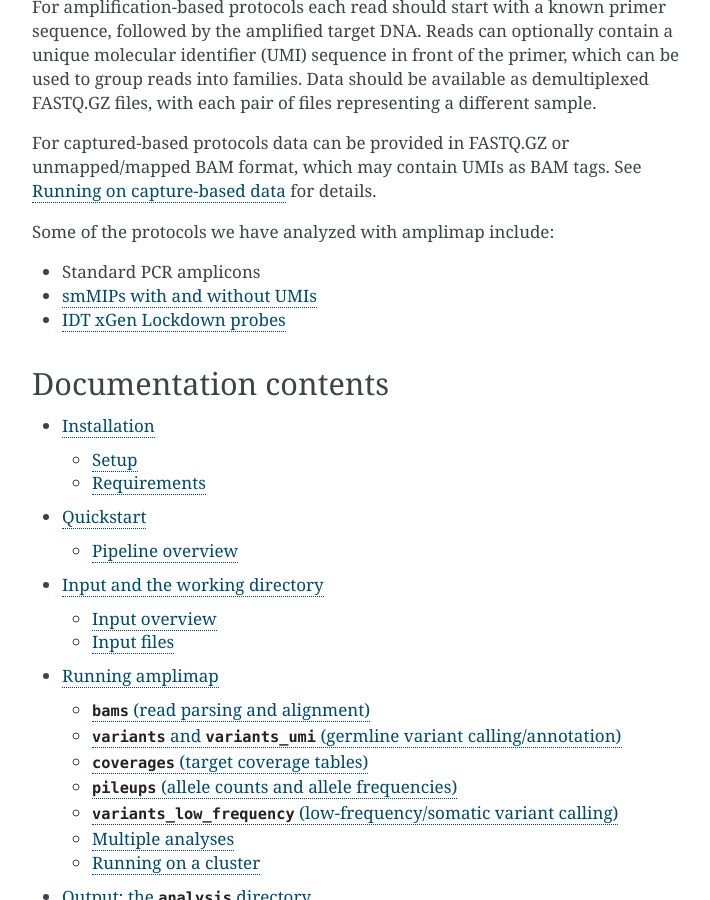
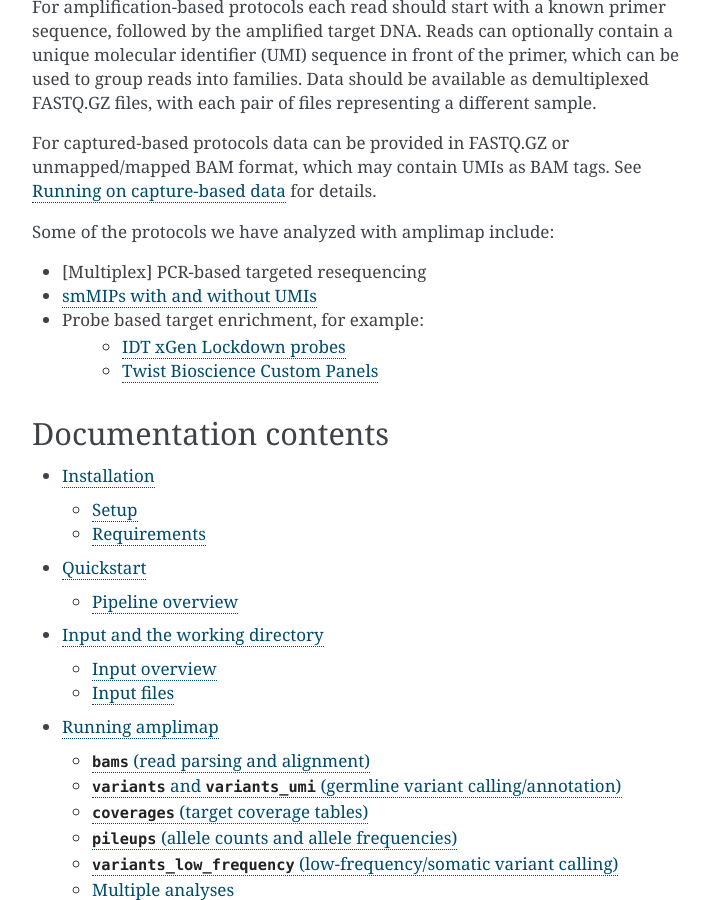
Before and after one commit to koelling/amplimap, a Sphinx documentation site: the page built from docs/index.rst, in a window 1280 px wide and 900 px high, scrolled down 1187 px. Shown: the whole window, without its empty margins (388-1098 px from the left). Built offline with Sphinx 7.4.7, drawn with Linux system fonts in a browser that asks for light colours.

Commit message:
update docs

```diff
--- a/README.rst
+++ b/README.rst
@@ -44,9 +44,11 @@
 
 Some of the protocols we have analyzed with amplimap include:
 
-- Standard PCR amplicons
+- [Multiplex] PCR-based targeted resequencing
 - `smMIPs with and without UMIs <https://www.ncbi.nlm.nih.gov/pmc/articles/PMC3638140/>`_
-- `IDT xGen Lockdown probes <https://www.idtdna.com/pages/products/next-generation-sequencing/hybridization-capture/custom-probes-panels/xgen-lockdown-probes>`_
+- Probe based target enrichment, for example:
+   + `IDT xGen Lockdown probes <https://www.idtdna.com/pages/products/next-generation-sequencing/hybridization-capture/custom-probes-panels/xgen-lockdown-probes>`_
+   + `Twist Bioscience Custom Panels <https://twistbioscience.com/products/ngs#product-featured-2911>`_
 
 Tutorials
 ---------
--- a/docs/index.rst
+++ b/docs/index.rst
@@ -45,9 +45,11 @@
 
 Some of the protocols we have analyzed with amplimap include:
 
-- Standard PCR amplicons
+- [Multiplex] PCR-based targeted resequencing
 - `smMIPs with and without UMIs <https://www.ncbi.nlm.nih.gov/pmc/articles/PMC3638140/>`_
-- `IDT xGen Lockdown probes <https://www.idtdna.com/pages/products/next-generation-sequencing/hybridization-capture/custom-probes-panels/xgen-lockdown-probes>`_
+- Probe based target enrichment, for example:
+   + `IDT xGen Lockdown probes <https://www.idtdna.com/pages/products/next-generation-sequencing/hybridization-capture/custom-probes-panels/xgen-lockdown-probes>`_
+   + `Twist Bioscience Custom Panels <https://twistbioscience.com/products/ngs#product-featured-2911>`_
 
 Documentation contents
 --------------------
```
